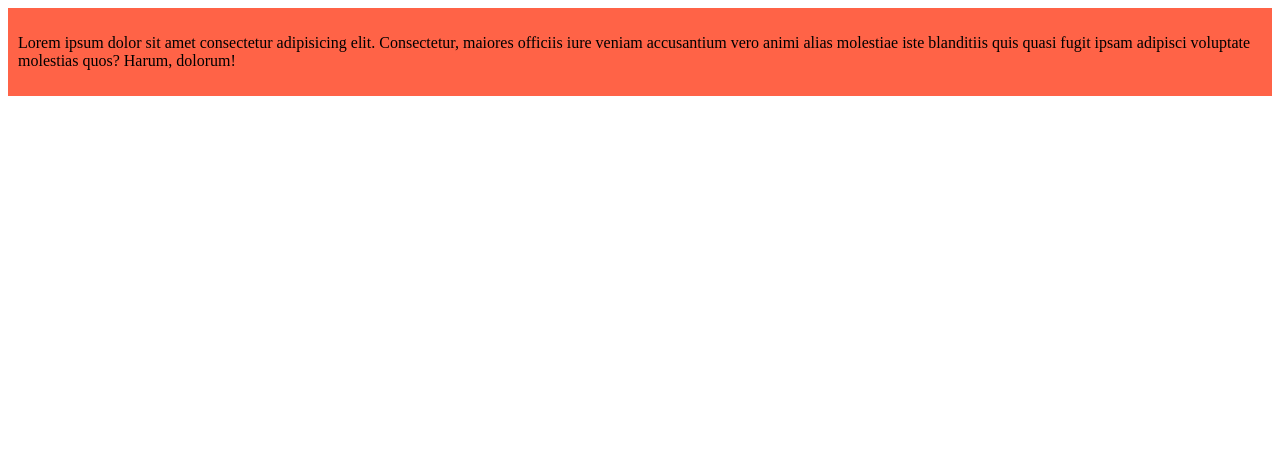
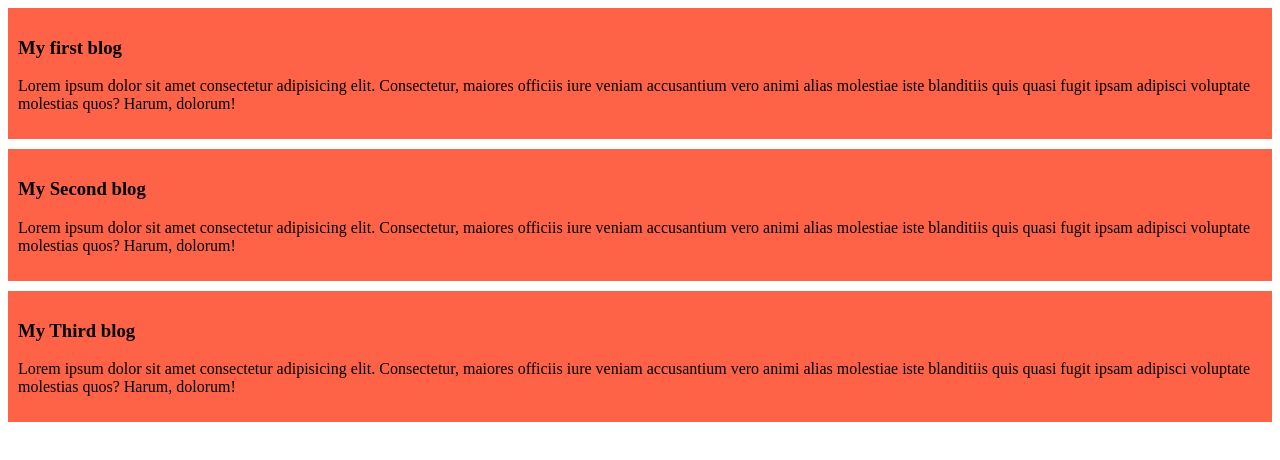
Before and after one commit to ParvezMah/my-simple-website, a plain HTML site: page index.html in a window 1280 px wide. Drawn offline with Linux system fonts and the light colour scheme.

Commit message:
three blog commited

```diff
--- a/index.html
+++ b/index.html
@@ -8,9 +8,23 @@
 </head>
 <body>
     <div>
+        <h3>My first blog</h3>
         <p>
             Lorem ipsum dolor sit amet consectetur adipisicing elit. Consectetur, maiores officiis iure veniam accusantium vero animi alias molestiae iste blanditiis quis quasi fugit ipsam adipisci voluptate molestias quos? Harum, dolorum!
         </p>
     </div>
+    <div>
+        <h3>My Second blog</h3>
+        <p>
+            Lorem ipsum dolor sit amet consectetur adipisicing elit. Consectetur, maiores officiis iure veniam accusantium vero animi alias molestiae iste blanditiis quis quasi fugit ipsam adipisci voluptate molestias quos? Harum, dolorum!
+        </p>
+    </div>
+    <div>
+        <h3>My Third blog</h3>
+        <p>
+            Lorem ipsum dolor sit amet consectetur adipisicing elit. Consectetur, maiores officiis iure veniam accusantium vero animi alias molestiae iste blanditiis quis quasi fugit ipsam adipisci voluptate molestias quos? Harum, dolorum!
+        </p>
+    </div>
+
 </body>
 </html>
--- a/style/blog.css
+++ b/style/blog.css
@@ -1,4 +1,5 @@
 div{
     background-color: tomato;
     padding:10px;
+    margin-bottom: 10px;
 }
```
